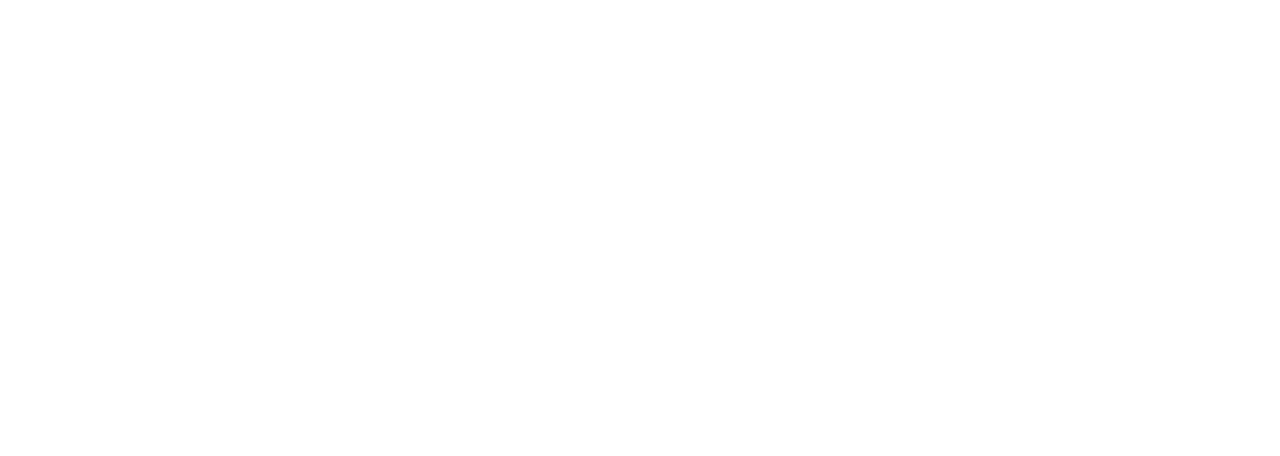
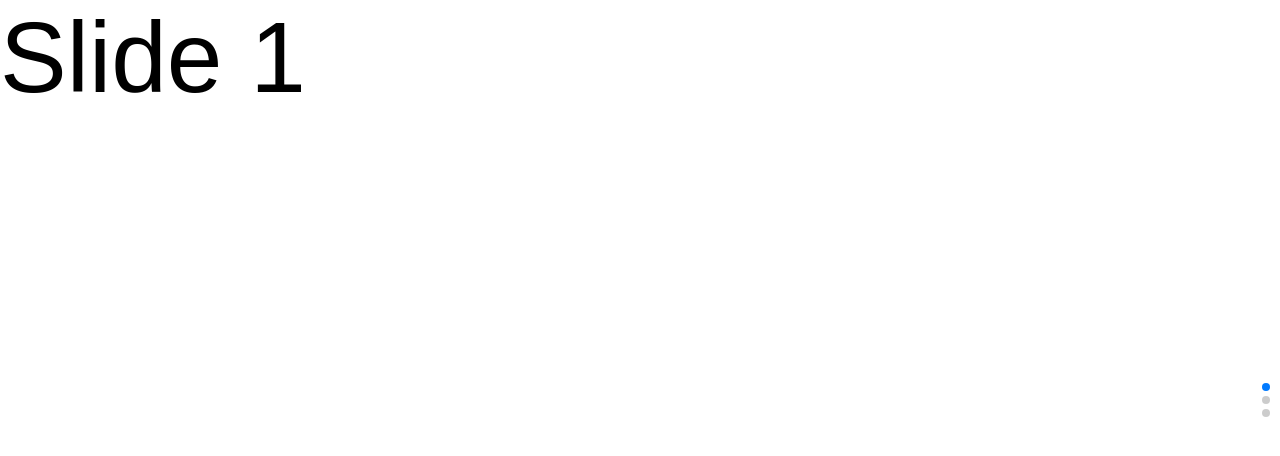
Before and after one commit to timor2015/wx_look, a website: page index.html in a window 1280 px wide. Drawn offline with Linux system fonts and the light colour scheme.

Commit message:
添加了normalize，初始化了swiper插件，状态正常

```diff
--- a/gulpfile.js
+++ b/gulpfile.js
@@ -19,7 +19,7 @@ gulp.task('sass', function(){
             console.error('Error!', err.message);
         })
         .pipe(autoprefixer({
-        	browsers: ['Android >= 2.3', 'iOS7'],
+        	browsers: ['Android >= 2.3', 'iOS >= 7'],
             cascade: true,  //是否美化属性值 默认：true 像这样：
         	remove:true 	//是否去掉不必要的前缀 默认：true
         }))
--- a/index.html
+++ b/index.html
@@ -8,11 +8,28 @@
 <meta name="format-detection" content="telephone=no, email=no">
 	<title>微信场景测试01</title>
 <script type="text/javascript" src="./lib/rem.js"></script>
+<link rel="stylesheet" href="./lib/normalize.css">
 <link rel="stylesheet" href="./lib/swiper-3.3.1.min.css">
 <link rel="stylesheet" href="./lib/animate.css">
 <link rel="stylesheet" href="./src/css/index.css">
 </head>
 <body>
+
+
+
+
+<div class="container">
+	<div class="swiper-container" id="look">
+	    <div class="swiper-wrapper">
+	        <div class="swiper-slide">Slide 1</div>
+	        <div class="swiper-slide">Slide 2</div>
+	        <div class="swiper-slide">Slide 3</div>
+	    </div>
+	    <!-- 如果需要分页器 -->
+	    <div class="swiper-pagination"></div>
+	</div>
+</div>
+
 
 
 
--- a/src/js/index.js
+++ b/src/js/index.js
@@ -0,0 +1,69 @@
+(function(){
+
+// 生成swiper滑动页面
+var mySwiper = new Swiper ('#look', {
+    direction: 'vertical',
+    loop: false,
+
+    // 如果需要分页器
+    pagination: '.swiper-pagination',
+
+
+    watchSlidesProgress: true,
+
+    onInit: function(swiper) {
+        swiper.myactive = 0;
+        // 视图切换时缩放的大小
+        swiper.scaleNum = 0.3;
+
+    },
+
+    onProgress: function(swiper) {
+        for (var i = 0; i < swiper.slides.length; i++) {
+            var slide = swiper.slides[i];
+            var progress = slide.progress;
+            var translate, boxShadow;
+            var scaleNum = swiper.scaleNum;
+
+            translate = progress * swiper.height * 0.8;
+            scale = 1 - Math.min(Math.abs(progress * scaleNum), 1);
+            boxShadowOpacity = 0;
+
+            slide.style.boxShadow = '0px 0px 10px rgba(0,0,0,' + boxShadowOpacity + ')';
+
+            if (i == swiper.myactive) {
+                es = slide.style;
+                es.webkitTransform = es.MsTransform = es.msTransform = es.MozTransform = es.OTransform = es.transform = 'translate3d(0,' + (translate) + 'px,0) scale(' + scale + ')';
+                es.zIndex=0;
+            }else{
+                es = slide.style;
+                es.webkitTransform = es.MsTransform = es.msTransform = es.MozTransform = es.OTransform = es.transform ='';
+                es.zIndex=1;
+            }
+        }
+    },
+
+
+    onTransitionEnd: function(swiper, speed) {
+        for (var i = 0; i < swiper.slides.length; i++) {
+            es = swiper.slides[i].style;
+            es.webkitTransform = es.MsTransform = es.msTransform = es.MozTransform = es.OTransform = es.transform = '';
+
+            swiper.slides[i].style.zIndex = Math.abs(swiper.slides[i].progress);
+        }
+
+        swiper.myactive = swiper.activeIndex;
+
+    },
+
+    onSetTransition: function(swiper, speed) {
+        for (var i = 0; i < swiper.slides.length; i++) {
+            if (i == swiper.myactive) {
+                es = swiper.slides[i].style;
+                es.webkitTransitionDuration = es.MsTransitionDuration = es.msTransitionDuration = es.MozTransitionDuration = es.OTransitionDuration = es.transitionDuration = speed + 'ms';
+            }
+        }
+    }
+})
+
+})();
--- a/src/scss/index.scss
+++ b/src/scss/index.scss
@@ -0,0 +1,13 @@
+@charset "UTF-8";
+
+html, body, .container, #look{
+	width : 100%;
+	height : 100%;
+}
+
+#look{
+	.swiper-slide{
+		width : 100%;
+		height : 100%;
+	}
+}
```
Also changed, not shown: lib/normalize.css (added), src/css/index.css.
